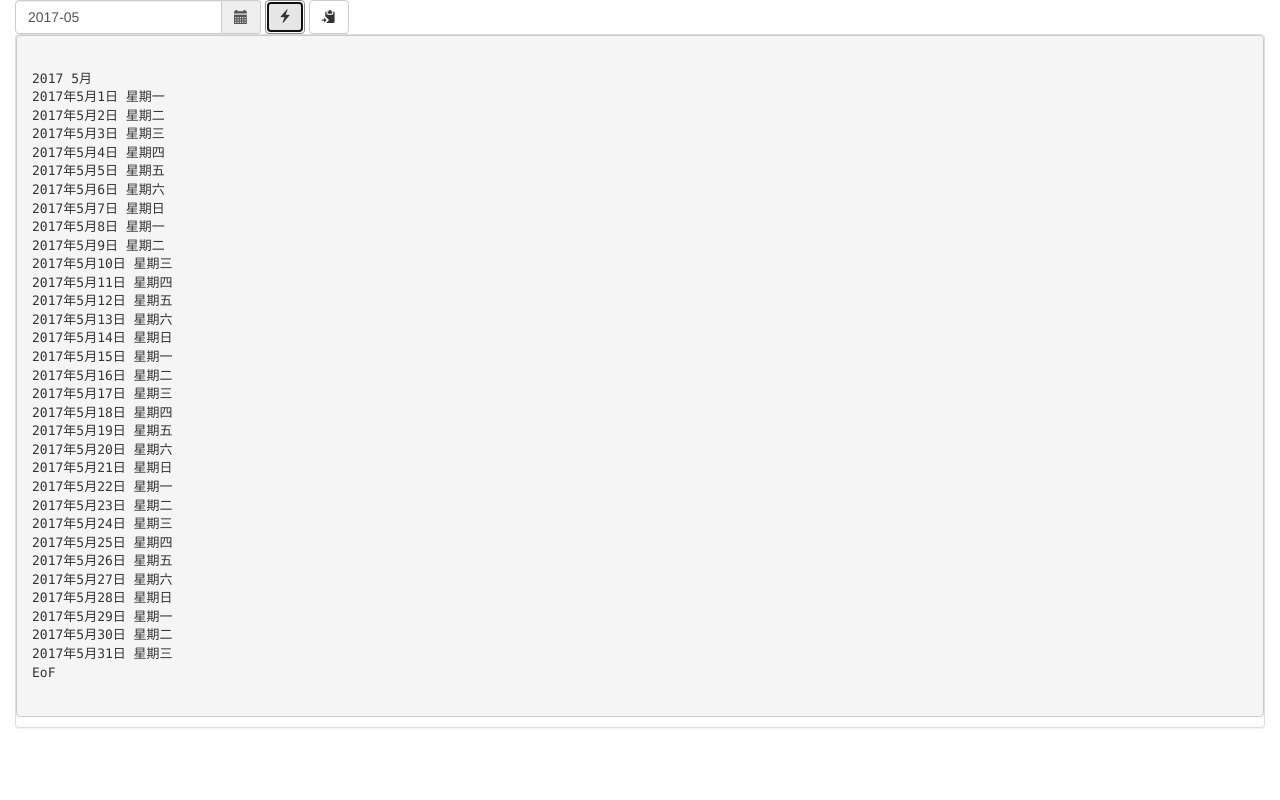
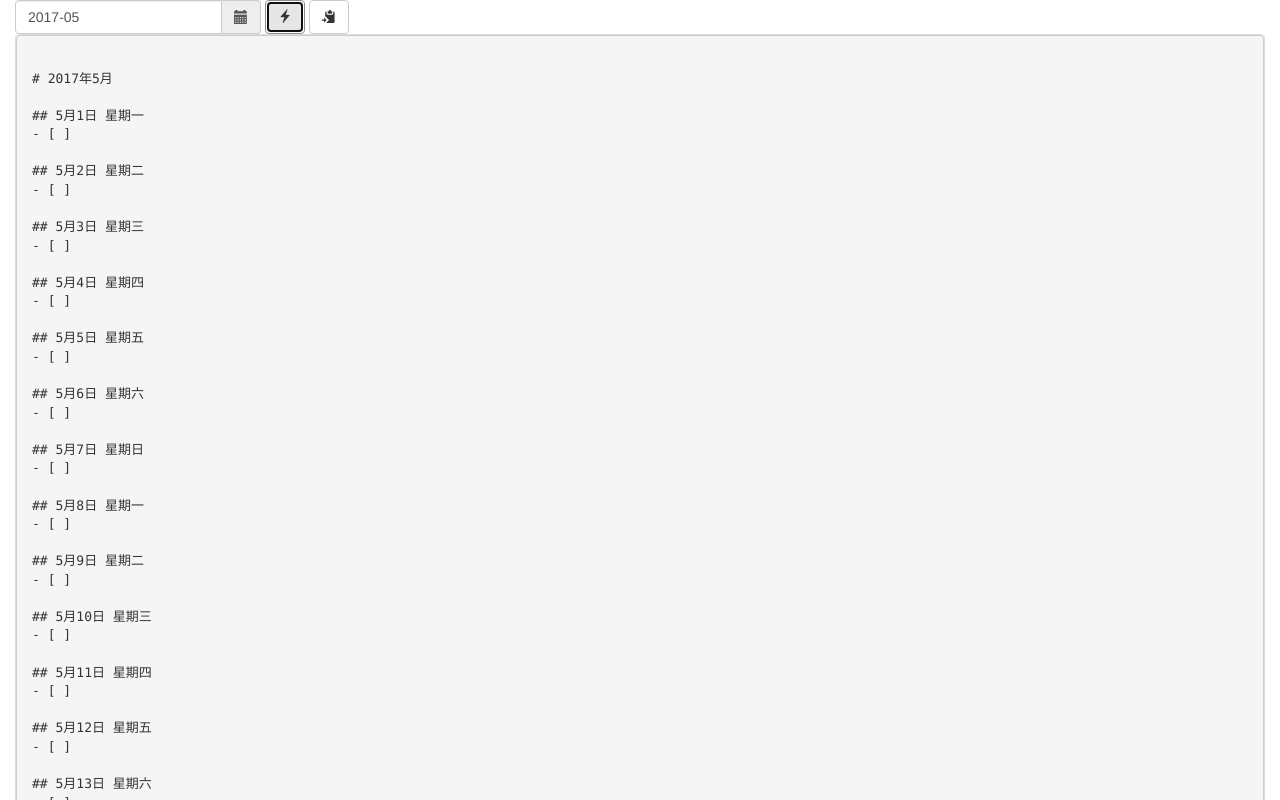
Before and after one commit to neolee/vgen, a plain HTML site: page client/vgen.html in a window 1280 px wide. Both pictures are taken after a click on the button 284 px from the left and 17 px from the top of the page. Shown: the top 800 px of the page. Drawn offline with Linux system fonts and the light colour scheme.

Commit message:
Basic feature done

```diff
--- a/client/vgen.html
+++ b/client/vgen.html
@@ -49,7 +49,7 @@
     <script>
         $(document).ready(function () {
             moment.locale('zh-cn')
-            new Clipboard('.btn');
+            new Clipboard('.btn')
 
             $('#datepicker')
                 .datepicker({
@@ -70,13 +70,15 @@
             var m2 = moment(m1).endOf('month')
 
             var lines = []
-            lines.push(m1.format('YYYY MMM'))
+
+            lines.push('# ' + m1.format('YYYY年MMM'))
+
             m = m1.subtract(1, 'days')
             while (m.add(1, 'days').diff(m2) < 0) {
-                lines.push(m.format('LL dddd'))
+                lines.push('')
+                lines.push('## ' + m.format('MMMD日 dddd'))
+                lines.push('- [ ] ')
             }
-
-            lines.push('EoF')
 
             $('#output').html(lines.join('\n'))
         }
```
